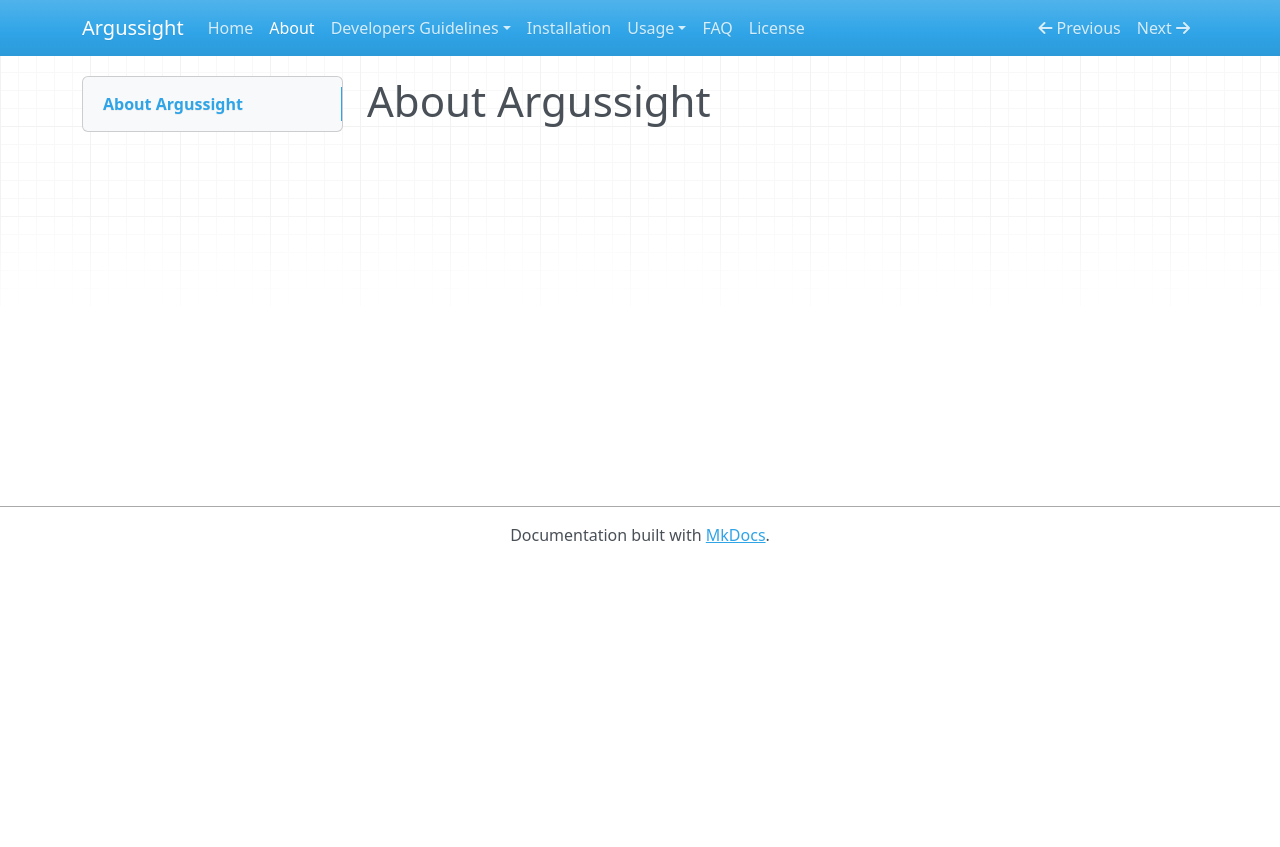
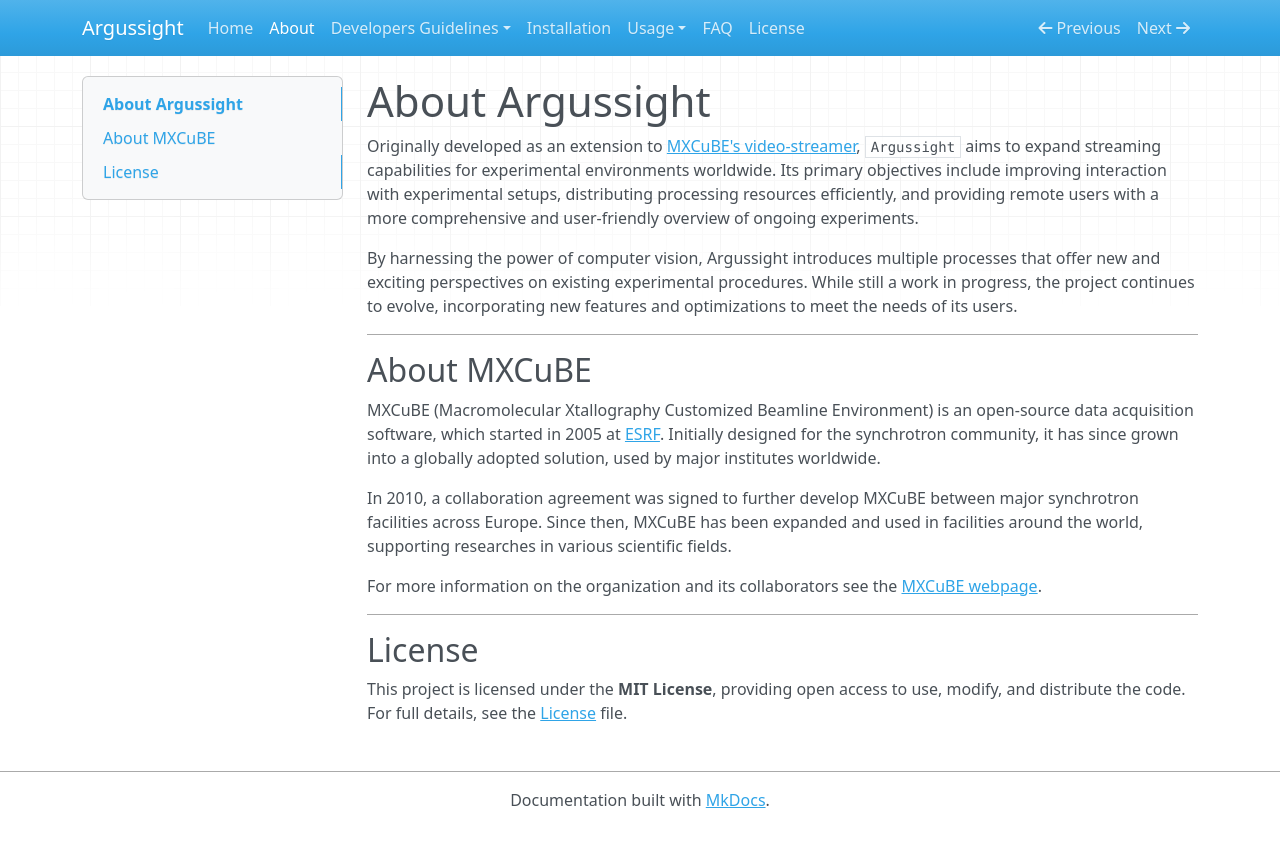
Before and after one commit to walesch-yan/argussight, an MkDocs documentation site: the page built from docs/about.md, in a window 1280 px wide. Shown: the top 847 px of the page. Built offline with MkDocs 1.6.1, drawn with Linux system fonts in a browser that asks for light colours; nearby versions of some CDN libraries.

Commit message:
Added about section

```diff
--- a/docs/about.md
+++ b/docs/about.md
@@ -1 +1,21 @@
 # About Argussight
+
+Originally developed as an extension to [MXCuBE's video-streamer](https://github.com/mxcube/video-streamer), `Argussight` aims to expand streaming capabilities for experimental environments worldwide. Its primary objectives include improving interaction with experimental setups, distributing processing resources efficiently, and providing remote users with a more comprehensive and user-friendly overview of ongoing experiments.
+
+By harnessing the power of computer vision, Argussight introduces multiple processes that offer new and exciting perspectives on existing experimental procedures. While still a work in progress, the project continues to evolve, incorporating new features and optimizations to meet the needs of its users.
+
+---
+
+## About MXCuBE
+
+MXCuBE (Macromolecular Xtallography Customized Beamline Environment) is an open-source data acquisition software, which started in 2005 at [ESRF](https://www.esrf.fr/). Initially designed for the synchrotron community, it has since grown into a globally adopted solution, used by major institutes worldwide.
+
+In 2010, a collaboration agreement was signed to further develop MXCuBE between major synchrotron facilities across Europe. Since then, MXCuBE has been expanded and used in facilities around the world, supporting researches in various scientific fields.
+
+For more information on the organization and its collaborators see the [MXCuBE webpage](https://mxcube.github.io/mxcube).
+
+---
+
+## License
+
+This project is licensed under the **MIT License**, providing open access to use, modify, and distribute the code. For full details, see the [License](license.md) file.
```
